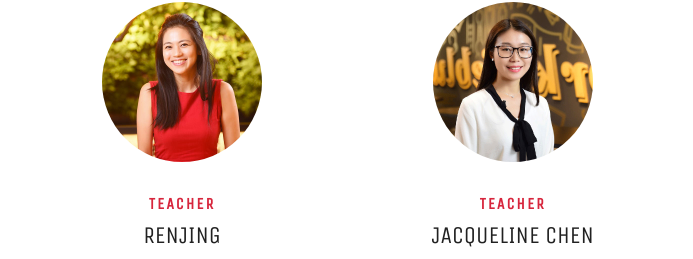
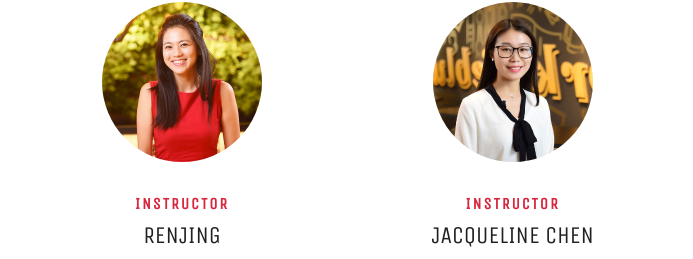
Before and after one commit to bmrejen/Ivy, a website: page app/index.html in a window 1280 px wide. Shown: the part 1969-2228 px from the top of the page, 458-1151 px from the left. Drawn offline with nearby package versions, Linux system fonts and the light colour scheme.

Commit message:
Updated Team Titles for more appropriate ones

```diff
--- a/app/index.html
+++ b/app/index.html
@@ -218,14 +218,14 @@
 			</div>
 			<div class="column text-center team-member">
 				<img src="images/team_1.jpg" alt="" class="circle">
-				<h6 class="subtitle">Teacher</h6>
+				<h6 class="subtitle">Instructor</h6>
 				<h2 class="h4">Renjing</h2>
 				<p>Lorem ipsum dolor sit amet, consectetur adipisicing elit, sed do eiusmod tempor incididunt ut labore et dolore magna
 					aliqua. Ut enim ad minim veniam, quis nostrud exercitation ullamco laboris nisi ut aliquip ex ea commodo consequat.</p>
 			</div>
 			<div class="column text-center team-member">
 				<img src="images/team_3.jpg" alt="" class="circle">
-				<h6 class="subtitle">Teacher</h6>
+				<h6 class="subtitle">Instructor</h6>
 				<h2 class="h4">Jacqueline Chen</h2>
 				<p>Lorem ipsum dolor sit amet, consectetur adipisicing elit, sed do eiusmod tempor incididunt ut labore et dolore magna
 					aliqua. Ut enim ad minim veniam, quis nostrud exercitation ullamco laboris nisi ut aliquip ex ea commodo consequat.</p>
```
